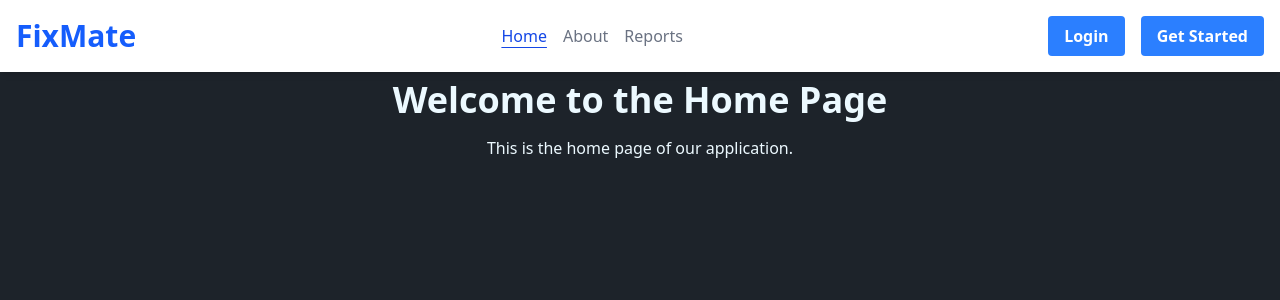
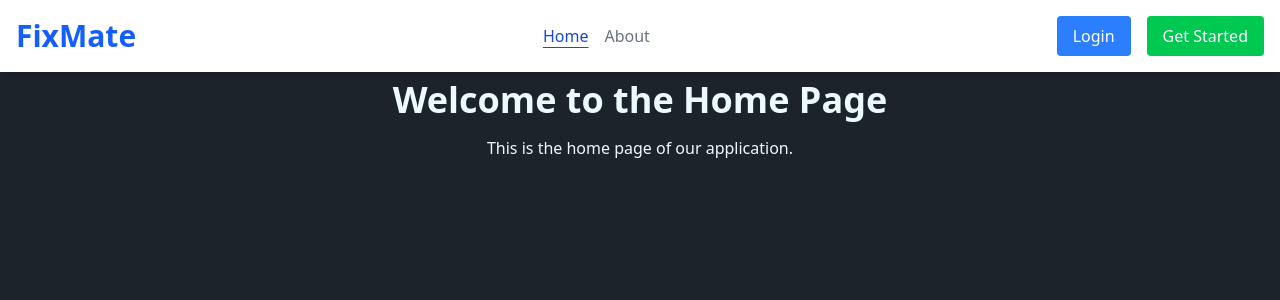
Before and after one commit to NajeebUrRehmanRaja/fixmate-ui, a React (Vite) app in the folder FrontEnd/: page / in a window 1280 px wide. Shown: the top 300 px of the page. Built offline with nearby package versions, Linux system fonts and the light colour scheme.

Commit message:
fix: correct children prop in HandleButton and update Navbar component for better state management

```diff
--- a/FrontEnd/src/components/ButtonComponents.jsx
+++ b/FrontEnd/src/components/ButtonComponents.jsx
@@ -1,12 +1,12 @@
-import React from "react";
-
-const HandleButton = ({ className = "", childern, ...props }) => {
+const HandleButton = ({ children, color, ...props }) => {
   return (
     <button
-      className="bg-blue-500 text-white font-bold py-2 px-4 rounded hover:bg-blue-700 transition duration-300 ease-in-out cursor-pointer"
+      className={`px-4 py-2 rounded text-white ${
+        color === "blue" ? "bg-blue-500 hover:bg-blue-600" : ""
+      } ${color === "green" ? "bg-green-500 hover:bg-green-600" : ""}`}
       {...props}
     >
-      {childern}
+      {children}
     </button>
   );
 };
--- a/FrontEnd/src/pages/Navbar.jsx
+++ b/FrontEnd/src/pages/Navbar.jsx
@@ -1,8 +1,7 @@
-import React from "react";
+import React, { useState } from "react";
 import { NavLink, Link } from "react-router-dom";
 import HandleButton from "../components/ButtonComponents";
-import { MdOutlineMenuOpen, MdMenu, MdClose } from "react-icons/md"; // Import icons
-import { useState } from "react";
+import { MdMenu, MdClose } from "react-icons/md"; // Import icons
 
 // Utility function to handle active/inactive link styles
 const getNavLinkClass = ({ isActive }) =>
@@ -11,15 +10,19 @@ const getNavLinkClass = ({ isActive }) =>
     : "text-gray-500 hover:text-blue-700";
 
 const Navbar = () => {
-  const [isMenuOpen, setIsMenuOpen] = useState(false);
+  const [isMenuOpen, setIsMenuOpen] = useState(false); // State for mobile menu
+  const [isDropdownOpen, setIsDropdownOpen] = useState(false); // State for dropdown menu
 
   return (
     <nav className="flex justify-between items-center bg-white p-4 fixed w-full shadow-md z-10">
+      {/* Logo */}
       <div>
         <NavLink to="/" className="text-3xl font-bold text-blue-600">
           FixMate
         </NavLink>
       </div>
+
+      {/* Hamburger Icon for Mobile */}
       <div className="md:hidden">
         <button
           onClick={() => setIsMenuOpen(!isMenuOpen)}
@@ -28,34 +31,39 @@ const Navbar = () => {
           {isMenuOpen ? <MdClose size={24} /> : <MdMenu size={24} />}
         </button>
       </div>
-      <div className={`${isMenuOpen ? "block" : "hidden"} md:flex space-x-4`}>
+
+      {/* Navigation Links */}
+      <div
+        className={`${
+          isMenuOpen ? "block" : "hidden"
+        } md:flex space-x-4 text-gray-800 absolute md:static top-16 left-0 w-full md:w-auto bg-white md:bg-transparent shadow-md md:shadow-none`}
+      >
         <NavLink to="/" className={getNavLinkClass}>
           Home
         </NavLink>
         <NavLink to="/about" className={getNavLinkClass}>
           About
         </NavLink>
-        <NavLink to="/report" className={getNavLinkClass}>
-          Reports
-        </NavLink>
       </div>
-      <div className="flex space-x-4">
+
+      {/* Buttons */}
+      <div className="hidden md:flex space-x-4">
         <Link to="/login">
           <HandleButton
-            childern={"Login"}
+            children={"Login"}
             color="blue"
-            onClick={() => {
-              path = "/login";
-            }}
+            // onClick={() => {
+            //   path = "/login";
+            // }}
           />
         </Link>
         <Link to="/getstarted">
           <HandleButton
-            childern={"Get Started"}
-            color="red"
-            onClick={() => {
-              path = "/getstarted";
-            }}
+            children={"Get Started"}
+            color="green"
+            // onClick={() => {
+            //   path = "/getstarted";
+            // }}
           />
         </Link>
       </div>
--- a/FrontEnd/src/routes/AppRoutes.jsx
+++ b/FrontEnd/src/routes/AppRoutes.jsx
@@ -17,11 +17,12 @@ const AppRoutes = () => {
         <Route index element={<Home />} />
         <Route path="about" element={<About />} />
         <Route path="report" element={<Report />} />
-        <Route path="login" element={<LogIn />} />
-        <Route path="signup" element={<SignUp />} />
         <Route path="getstarted" element={<GetStarted />} />
       </Route>
+
       {/* Route without navbar */}
+      <Route path="login" element={<LogIn />} />
+      <Route path="signup" element={<SignUp />} />
       <Route path="*" element={<NotFound />} />
     </Routes>
   );
```
